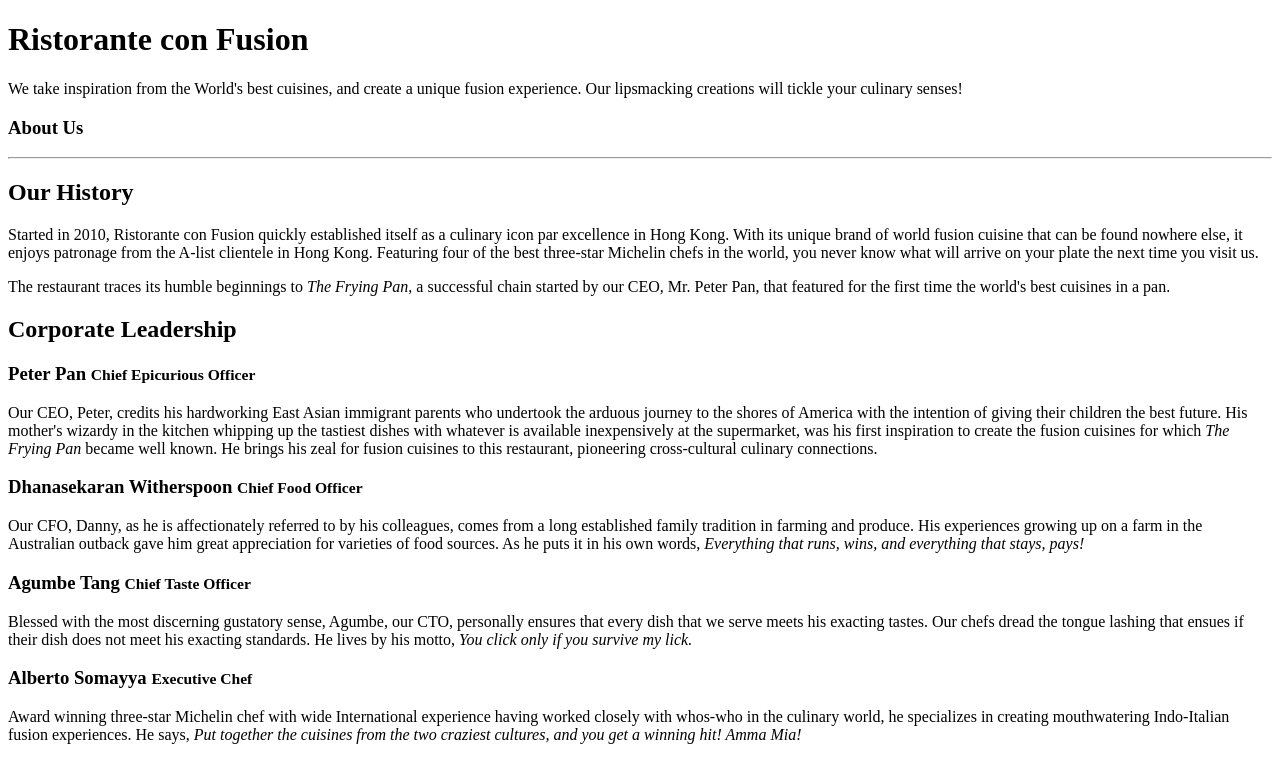
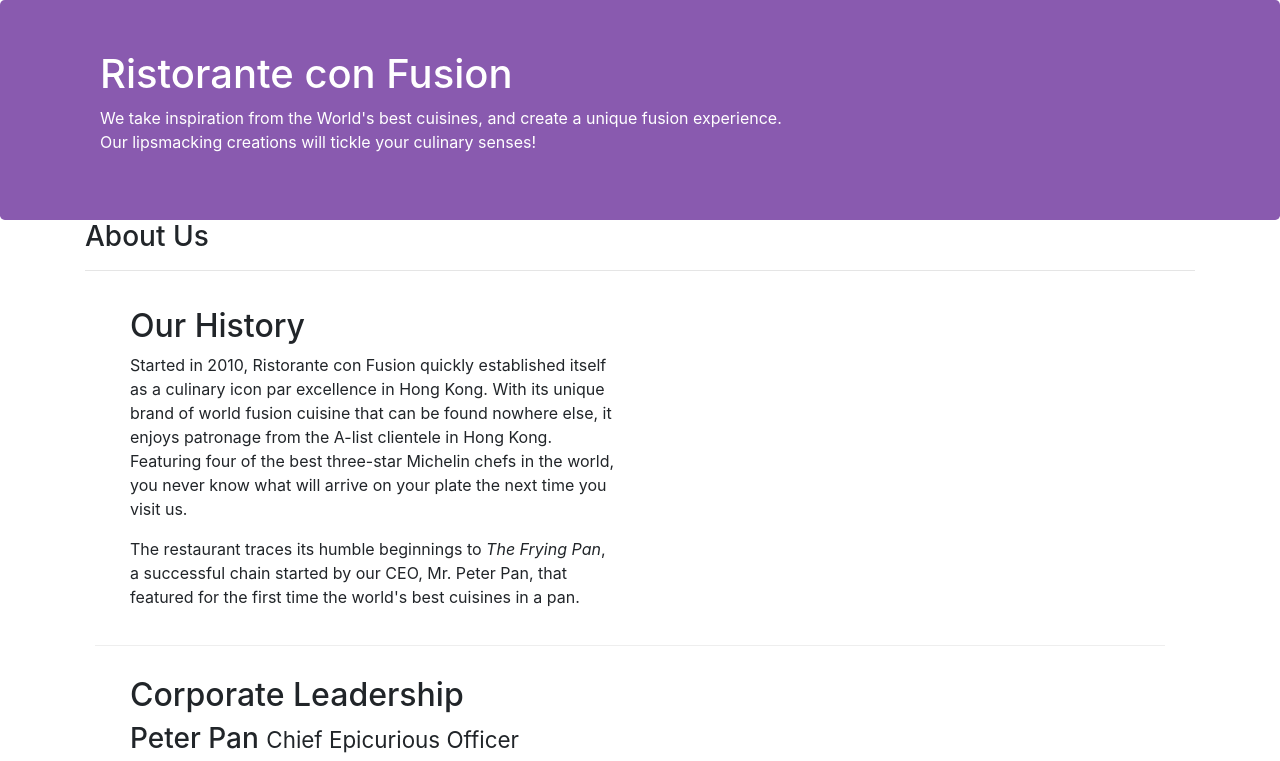
Before and after one commit to Sirisha512/conFusion, a website: page aboutus.html in a window 1280 px wide. Shown: the top 761 px of the page. Drawn offline with nearby package versions, Linux system fonts and the light colour scheme.

Commit message:
Assignment 1

```diff
--- a/aboutus.html
+++ b/aboutus.html
@@ -2,7 +2,13 @@
 <html lang="en">
 
 <head>
+    <meta charset="utf-8">
+    <meta name="viewport" content="width=device-width, initial-scale=1, shrink-to-fit=no">
+    <meta http-equiv="x-ua-compatible" content="ie=edge">
 
+    <!-- Bootstrap CSS -->
+    <link rel="stylesheet" href="node_modules/bootstrap/dist/css/bootstrap.min.css">
+    <link rel="stylesheet" href="css/styles1.css">
     <title>Ristorante Con Fusion: About Us</title>
 
 </head>
@@ -12,7 +18,7 @@
     <header class="jumbotron">
         <div class="container">
             <div class="row row-header">
-                <div class="col-12 col-sm-6">
+                <div class="col-12 col-sm-8">
                     <h1>Ristorante con Fusion</h1>
                     <p>We take inspiration from the World's best cuisines, and create a unique fusion experience. Our lipsmacking creations will tickle your culinary senses!</p>
                 </div>
@@ -22,7 +28,7 @@
         </div>
     </header>
 
-    <div>
+    <div class="container">
         <div>
             <div>
                <h3>About Us</h3>
@@ -30,28 +36,29 @@
             </div>
         </div>
 
-        <div>
-            <div>
+        <div class="row row-content">
+            <div class="col-12 col-sm-6">
                 <h2>Our History</h2>
                 <p>Started in 2010, Ristorante con Fusion quickly established itself as a culinary icon par excellence in Hong Kong. With its unique brand of world fusion cuisine that can be found nowhere else, it enjoys patronage from the A-list clientele in Hong Kong.  Featuring four of the best three-star Michelin chefs in the world, you never know what will arrive on your plate the next time you visit us.</p>
                 <p>The restaurant traces its humble beginnings to <em>The Frying Pan</em>, a successful chain started by our CEO, Mr. Peter Pan, that featured for the first time the world's best cuisines in a pan.</p>
             </div>
-            <div>
+            <div class="col-12 col-sm">
             </div>
         </div>
 
 
-        <div>
-            <div>
+        <div class="row row-content">
+            <div class="col-12 col-sm">
                 <h2>Corporate Leadership</h2>
                 <h3>Peter Pan <small>Chief Epicurious Officer</small></h3>
-                <p>Our CEO, Peter, credits his hardworking East Asian immigrant parents who undertook the arduous journey to the shores of America with the intention of giving their children the best future. His mother's wizardy in the kitchen whipping up the tastiest dishes with whatever is available inexpensively at the supermarket, was his first inspiration to create the fusion cuisines for which <em>The Frying Pan</em> became well known. He brings his zeal for fusion cuisines to this restaurant, pioneering cross-cultural culinary connections.</p>
+                <p class="d-none d-sm-block">Our CEO, Peter, credits his hardworking East Asian immigrant parents who undertook the arduous journey to the shores of America with the intention of giving their children the best future. His mother's wizardy in the kitchen whipping up the tastiest dishes with whatever is available inexpensively at the supermarket, was his first inspiration to create the fusion cuisines for which <em>The Frying Pan</em> became well known. He brings his zeal for fusion cuisines to this restaurant, pioneering cross-cultural culinary connections.</p>
                 <h3>Dhanasekaran Witherspoon <small>Chief Food Officer</small></h3>
-                <p>Our CFO, Danny, as he is affectionately referred to by his colleagues, comes from a long established family tradition in farming and produce. His experiences growing up on a farm in the Australian outback gave him great appreciation for varieties of food sources. As he puts it in his own words, <em>Everything that runs, wins, and everything that stays, pays!</em></p>
+                <p class="d-none d-sm-block">Our CFO, Danny, as he is affectionately referred to by his colleagues, comes from a long established family tradition in farming and produce. His experiences growing up on a farm in the Australian outback gave him great appreciation for varieties of food sources. As he puts it in his own words, <em>Everything that runs, wins, and everything that stays, pays!</em></p>
                 <h3>Agumbe Tang <small>Chief Taste Officer</small></h3>
-                <p>Blessed with the most discerning gustatory sense, Agumbe, our CTO, personally ensures that every dish that we serve meets his exacting tastes. Our chefs dread the tongue lashing that ensues if their dish does not meet his exacting standards. He lives by his motto, <em>You click only if you survive my lick.</em></p>
+                <p class="d-none d-sm-block">Blessed with the most discerning gustatory sense, Agumbe, our CTO, personally ensures that every dish that we serve meets his exacting tastes. Our chefs dread the tongue lashing that ensues if their dish does not meet his exacting standards. He lives by his motto, <em>You click only if you survive my lick.</em></p>
                 <h3>Alberto Somayya <small>Executive Chef</small></h3>
-                <p>Award winning three-star Michelin chef with wide International experience having worked closely with whos-who in the culinary world, he specializes in creating mouthwatering Indo-Italian fusion experiences. He says, <em>Put together the cuisines from the two craziest cultures, and you get a winning hit! Amma Mia!</em></p>
+                <p class="d-none d-sm-block">Award winning three-star Michelin chef with wide International experience having worked closely with whos-who in the culinary world, he specializes in creating mouthwatering Indo-Italian fusion experiences. He says, <em>Put together the cuisines from the two craziest cultures, and you get a winning hit! Amma Mia!</em></p>
+
             </div>
        </div>
 
@@ -91,7 +98,7 @@
                     </div>
                 </div>
            </div>
-           <div class="row justify-content-center">
+           <div class="row row-at justify-content-center">
                 <div class="col-auto">
                     <p>© Copyright 2018 Ristorante Con Fusion</p>
                 </div>
--- /dev/null
+++ b/css/styles1.css
@@ -0,0 +1,25 @@
+.jumbotron{
+    margin: 0px auto;
+    padding: 50px;
+    background: rgb(137, 90, 175);
+    color: white;
+}
+
+.row-header{
+    margin: 0px auto;
+    padding: 0px;
+}
+
+.row-content {
+    margin:10px 30px 10px 10px;
+    padding: 20px;
+    border-bottom: 1px ridge;
+    min-height:300px;
+    text-align: left;
+}
+
+.footer{
+    background-color: #d0c0da;
+    margin:0px auto;
+    padding: 10px;
+}
```
Also changed, not shown: index.html (+3 -3 lines).
